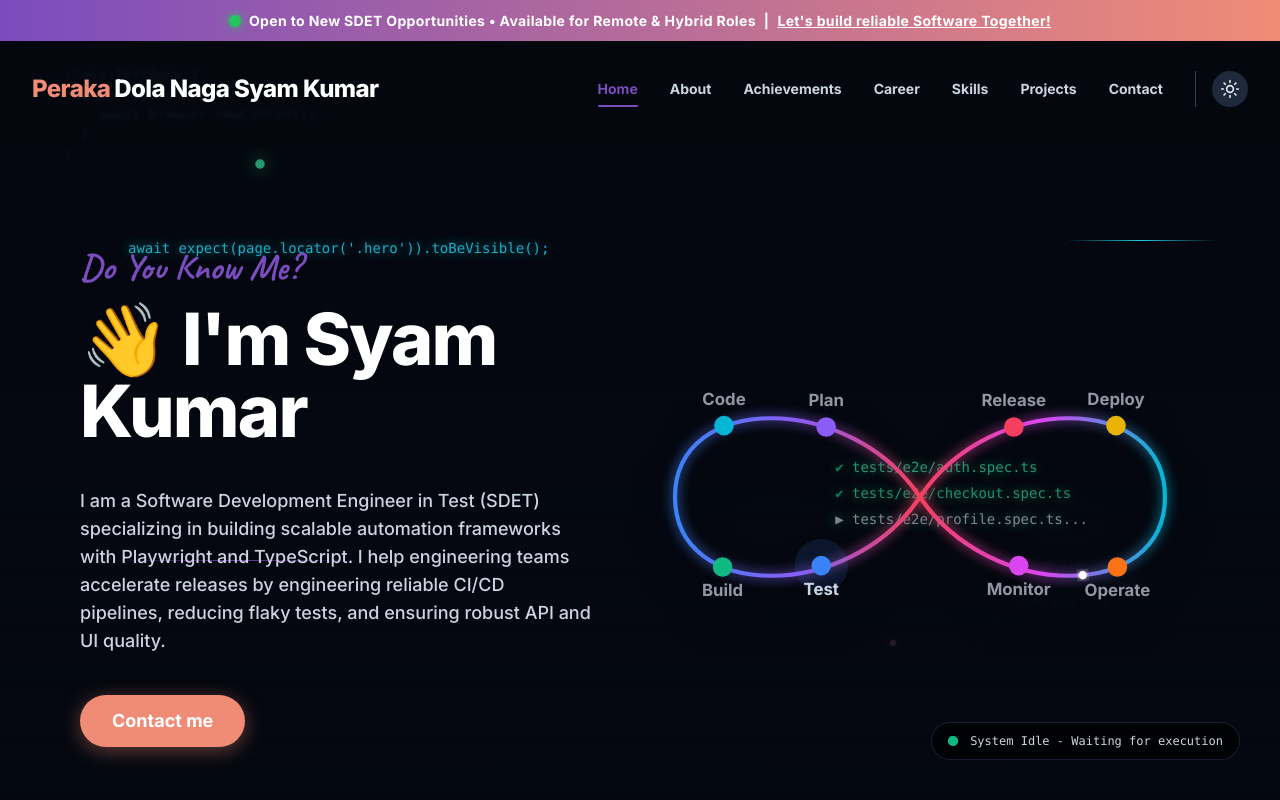
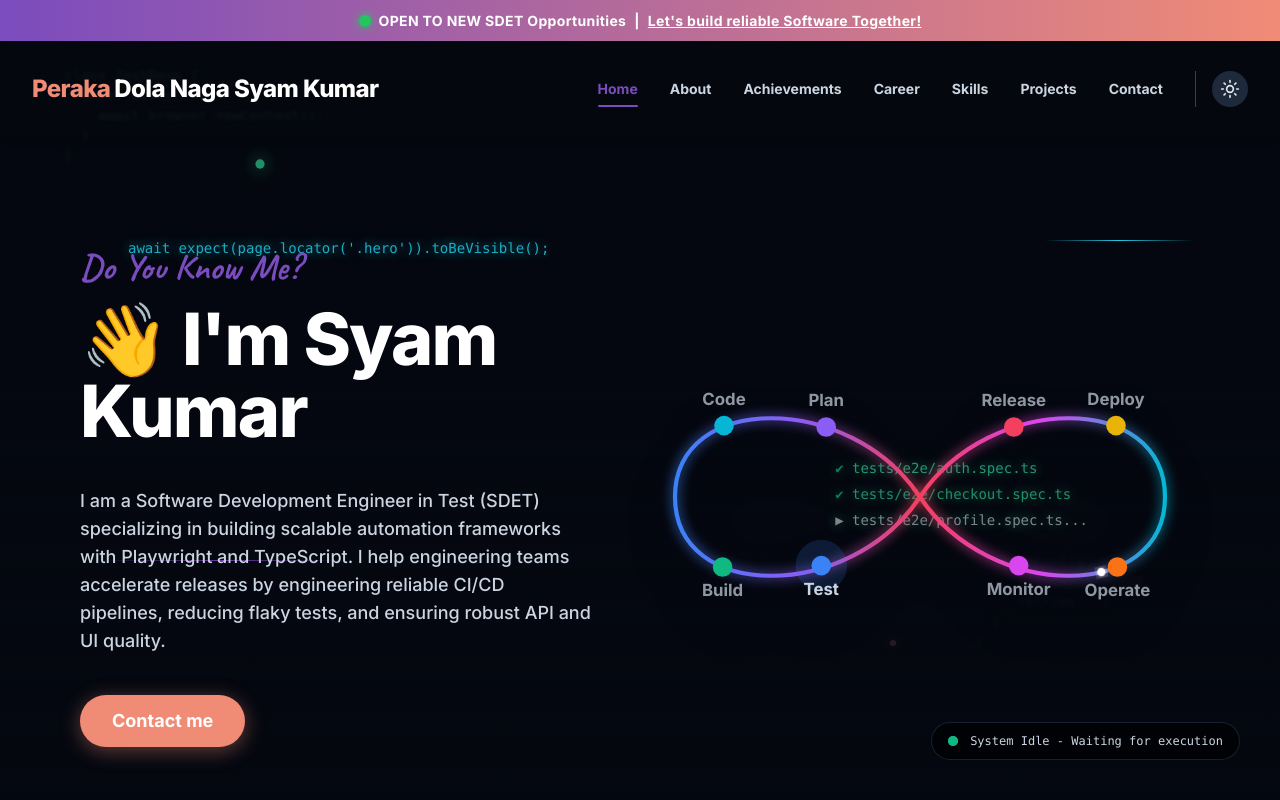
Before and after one commit to pdnsyamkumar-work/my-portfolio, a Next.js app: page / in a window 1280 px wide. Shown: the top 800 px of the page. Built offline with nearby package versions, Linux system fonts and the light colour scheme.

Commit message:
style: remove footer text

```diff
--- a/src/app/layout.tsx
+++ b/src/app/layout.tsx
@@ -45,7 +45,7 @@ export default function RootLayout({
                       <span className="animate-ping absolute inline-flex h-full w-full rounded-full bg-green-400 opacity-75"></span>
                       <span className="relative inline-flex rounded-full h-3 w-3 bg-green-500 shadow-[0_0_8px_rgba(34,197,94,1)]"></span>
                     </span>
-                    Open to New SDET Opportunities • Available for Remote & Hybrid Roles
+                    OPEN TO NEW SDET Opportunities
                   </span>
                   <span className="hidden md:inline">|</span>
                   <Link
--- a/src/components/Footer.tsx
+++ b/src/components/Footer.tsx
@@ -1,14 +1,5 @@
 const Footer = () => {
-  return (
-    <footer className="bg-transparent py-8 text-center text-slate-600 dark:text-slate-400 transition-colors">
-      <div className="max-w-6xl mx-auto px-4">
-        <p>
-          &copy; {new Date().getFullYear()} Peraka Dola Naga Syam Kumar. Built with Next.js &
-          Tailwind CSS.
-        </p>
-      </div>
-    </footer>
-  );
+  return null;
 };
 
 export default Footer;
```
